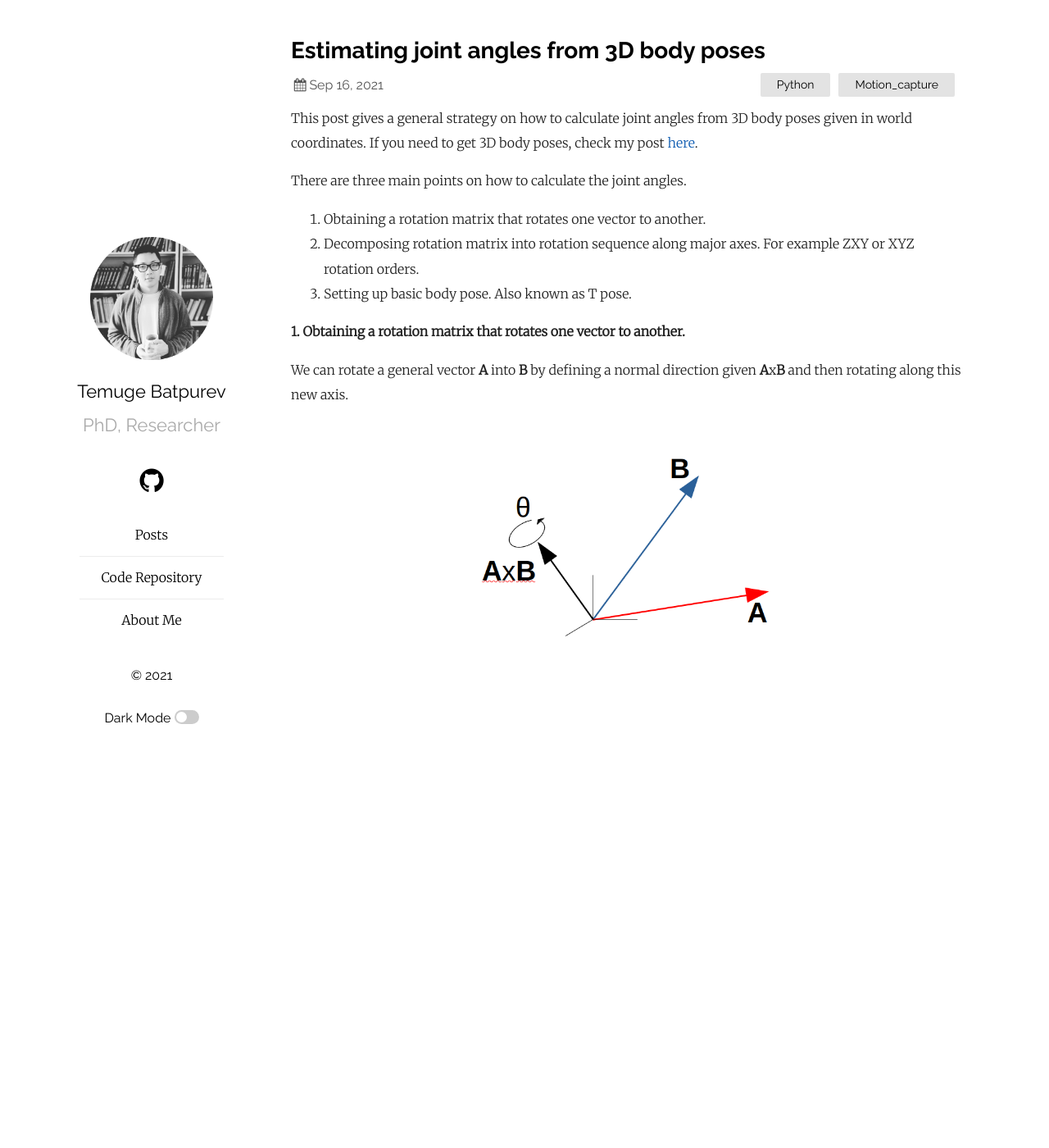
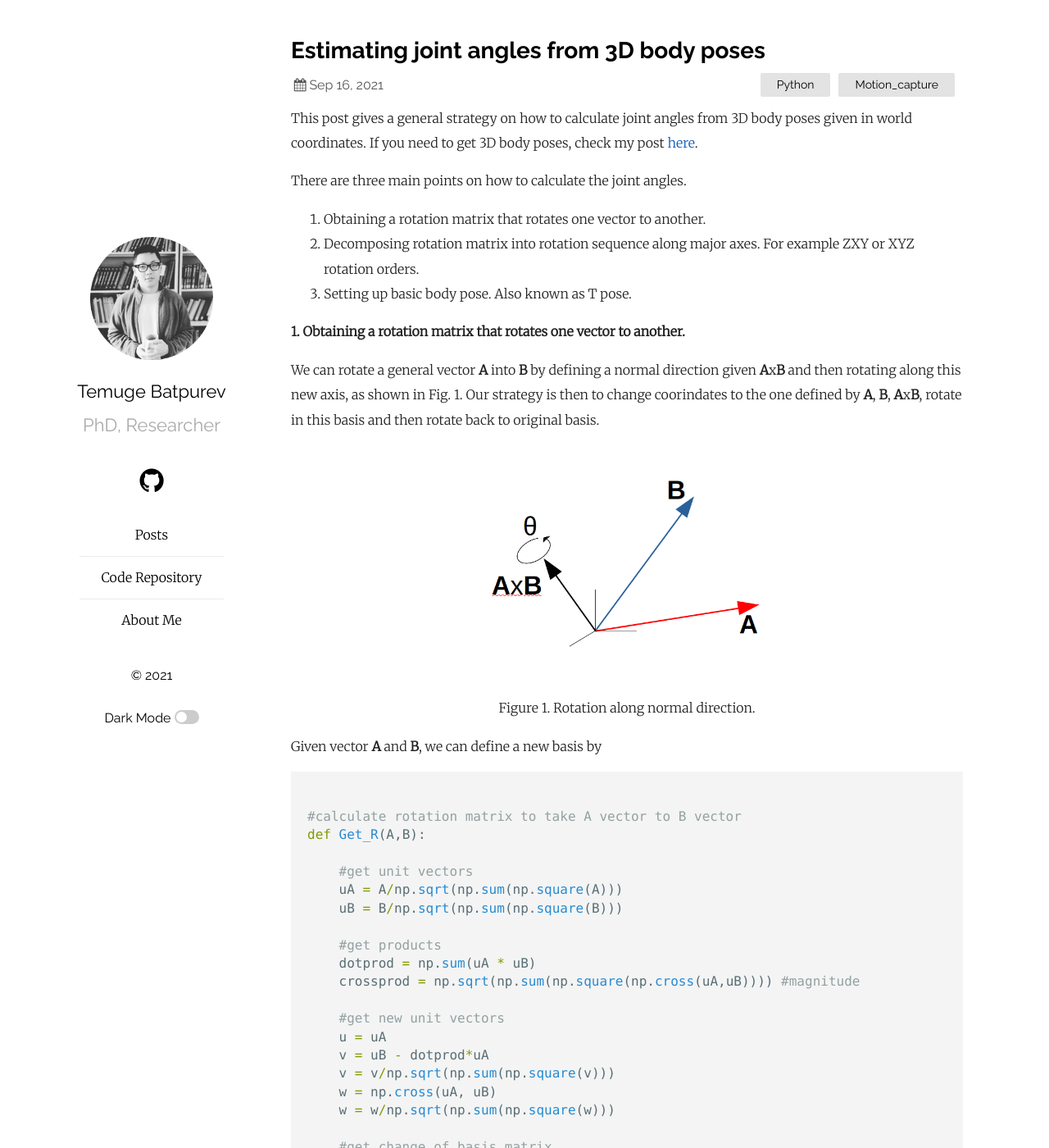
Before and after one commit to TemugeB/temugeb.github.io, a Jekyll site: the page built from _posts/2021-09-16-joint_rotations.md, in a window 1280 px wide and 1400 px high. Shown: the whole window at 82% size. Built offline with Jekyll 4.4.1, drawn with Linux system fonts in a browser that asks for light colours; some of the changed text lies outside the part shown.

Commit message:
Update 2021-09-16-joint_rotations.md

````diff
--- a/_posts/2021-09-16-joint_rotations.md
+++ b/_posts/2021-09-16-joint_rotations.md
@@ -14,8 +14,48 @@ There are three main points on how to calculate the joint angles.
 
 **1. Obtaining a rotation matrix that rotates one vector to another.**
 
-We can rotate a general vector **A** into **B** by defining a normal direction given **A**x**B** and then rotating along this new axis.
+We can rotate a general vector **A** into **B** by defining a normal direction given **A**x**B** and then rotating along this new axis, as shown in Fig. 1. Our strategy is then to change coorindates to the one defined by **A**, **B**, **A**x**B**, rotate in this basis and then rotate back to original basis.
 
 <p align="center">
-  <img src="https://github.com/TemugeB/temugeb.github.io/blob/main/_posts/images/rots.png?raw=true" height = 300>
+  <img src="https://github.com/TemugeB/temugeb.github.io/blob/main/_posts/images/rots.png?raw=true" height = 280>
 </p>
+<p align="center">
+Figure 1. Rotation along normal direction.
+</p>
+
+
+Given vector **A** and **B**, we can define a new basis by
+```python
+
+#calculate rotation matrix to take A vector to B vector
+def Get_R(A,B):
+
+    #get unit vectors
+    uA = A/np.sqrt(np.sum(np.square(A)))
+    uB = B/np.sqrt(np.sum(np.square(B)))
+
+    #get products
+    dotprod = np.sum(uA * uB)
+    crossprod = np.sqrt(np.sum(np.square(np.cross(uA,uB)))) #magnitude
+
+    #get new unit vectors
+    u = uA
+    v = uB - dotprod*uA
+    v = v/np.sqrt(np.sum(np.square(v)))
+    w = np.cross(uA, uB)
+    w = w/np.sqrt(np.sum(np.square(w)))
+
+    #get change of basis matrix
+    C = np.array([u, v, w])
+
+    #get rotation matrix in new basis
+    R_uvw = np.array([[dotprod, -crossprod, 0],
+                      [crossprod, dotprod, 0],
+                      [0, 0, 1]])
+
+    #full rotation matrix
+    R = C.T @ R_uvw @ C
+    #print(R)
+    return R
+
+```
````
